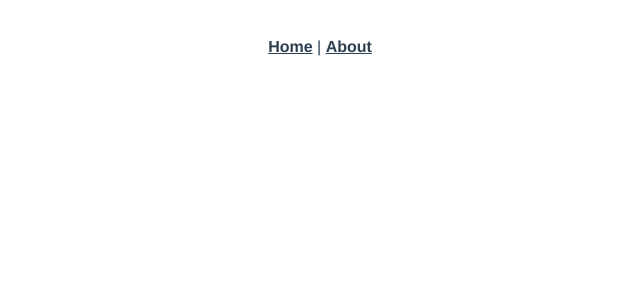
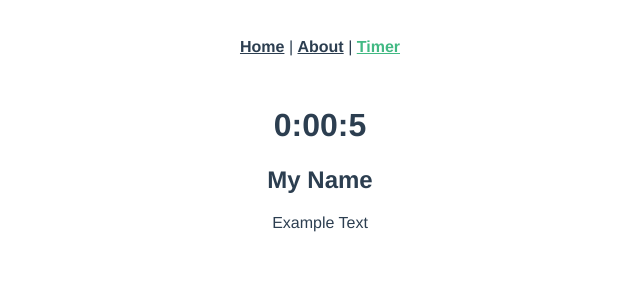
Before and after one commit to adamchenwei/ez-timer, a Vue app: page /#/timer in a window 1280 px wide. Shown: the top 300 px of the page, without its empty margins (320-960 px from the left). Built offline with nearby package versions, Linux system fonts and the light colour scheme.

Commit message:
feat(): basic functional component

```diff
--- a/src/App.vue
+++ b/src/App.vue
@@ -2,7 +2,8 @@
   <div id="app">
     <div id="nav">
       <router-link to="/">Home</router-link> |
-      <router-link to="/about">About</router-link>
+      <router-link to="/about">About</router-link> |
+      <router-link to="/timer">Timer</router-link>
     </div>
     <router-view/>
   </div>
--- a/src/components/HelloWorld.vue
+++ b/src/components/HelloWorld.vue
@@ -1,6 +1,6 @@
 <template>
   <div class="hello">
-    <h1>{{ msg }}111</h1>
+    <h1>{{ msg }}111222</h1>
     <p>
       For guide and recipes on how to configure / customize this project,<br>
       check out the
--- /dev/null
+++ b/src/components/UserInfo.jsx
@@ -0,0 +1,14 @@
+export default {
+  data() {
+    return {
+      isRed: true,
+    };
+  },
+  render(h) {
+    return (
+      <div class={{ 'is-red': this.isRed }}>
+        <p>Example Text</p>
+      </div>
+    );
+  },
+};
--- a/src/router.js
+++ b/src/router.js
@@ -1,6 +1,7 @@
 import Vue from 'vue';
 import Router from 'vue-router';
 import Home from './views/Home.vue';
+import Timer from './views/Timer.jsx';
 
 Vue.use(Router);
 
@@ -12,6 +13,11 @@ export default new Router({
       component: Home,
     },
     {
+      path: '/timer',
+      name: 'timer',
+      component: Timer,
+    },
+    {
       path: '/about',
       name: 'about',
       // route level code-splitting
--- /dev/null
+++ b/src/views/Timer.jsx
@@ -0,0 +1,19 @@
+import UserInfo from '@/components/UserInfo';
+
+export default {
+  data() {
+    return {
+      sec: 5,
+      username: 'My Name',
+    };
+  },
+  render(h) {
+    return (
+      <div>
+        <h1>0:00:{this.sec}</h1>
+        <h2>{this.username}</h2>
+        <UserInfo />
+      </div>
+    );
+  },
+};
```
Also changed, not shown: src/_doc/design.md (added, +4 -0 lines), src/views/Timer111.vue (added, +25 -0 lines).
